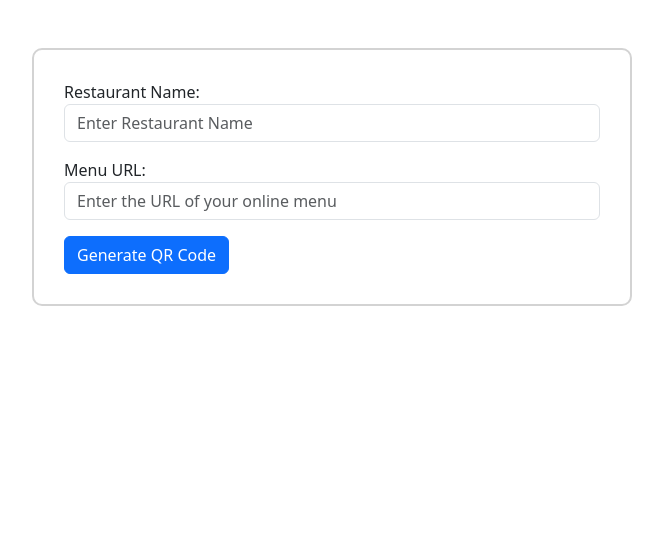
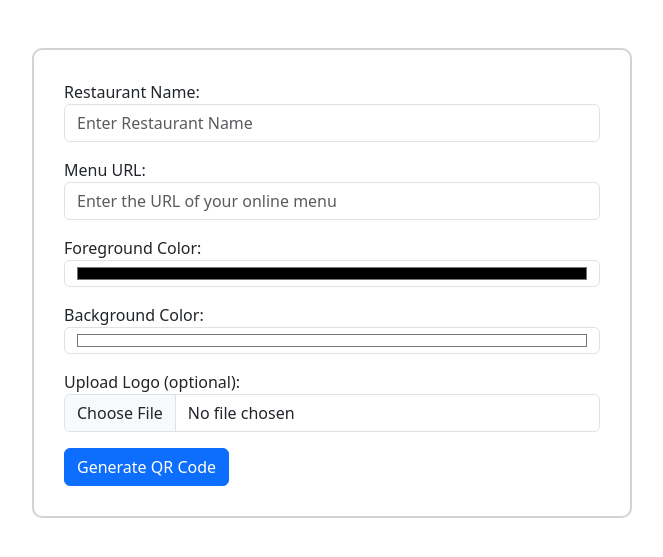
Before and after one commit to gnana-poojitha/django-qr-code-project, a Django app: page / in a window 1280 px wide. Shown: the part 56-613 px from the top of the page, without its empty margins (308-971 px from the left). Run offline with Django 5.2, Linux system fonts and the light colour scheme.

Commit message:
Added logo and custom colors to QR code

```diff
--- a/django_qr/forms.py
+++ b/django_qr/forms.py
@@ -2,21 +2,33 @@ from django import forms
 
 class QRCodeForm(forms.Form):
     restaurant_name = forms.CharField(
-
         max_length=50,
         label='Restaurant Name',
         widget=forms.TextInput(attrs={
             'class': 'form-control',
             'placeholder':'Enter Restaurant Name'
         })
-
-        )
+    )
     url = forms.URLField(
-
         max_length=200,
         label='Menu URL',
         widget=forms.URLInput(attrs={
             'class':'form-control',
             'placeholder':'Enter the URL of your online menu'
         })
-        )
+    )
+    fg_color = forms.CharField(
+        max_length=7,
+        label='Foreground Color',
+        widget=forms.TextInput(attrs={'type': 'color', 'class': 'form-control', 'value': '#000000'})
+    )
+    bg_color = forms.CharField(
+        max_length=7,
+        label='Background Color',
+        widget=forms.TextInput(attrs={'type': 'color', 'class': 'form-control', 'value': '#ffffff'})
+    )
+    logo = forms.ImageField(
+        label='Upload Logo (optional)',
+        required=False,
+        widget=forms.ClearableFileInput(attrs={'class': 'form-control'})
+    )
--- a/django_qr/settings.py
+++ b/django_qr/settings.py
@@ -38,7 +38,11 @@ INSTALLED_APPS = [
     "django.contrib.sessions",
     "django.contrib.messages",
     "django.contrib.staticfiles",
+
+    # your app
+    "django_qr",
 ]
+
 
 MIDDLEWARE = [
     "django.middleware.security.SecurityMiddleware",
--- a/django_qr/urls.py
+++ b/django_qr/urls.py
@@ -1,3 +1,4 @@
+
 """
 URL configuration for django_qr project.
 
--- a/django_qr/views.py
+++ b/django_qr/views.py
@@ -1,38 +1,62 @@
+
 from django.shortcuts import render
 from .forms import QRCodeForm
 import qrcode
+from PIL import Image
 import os
 from django.conf import settings
 
 def generate_qr_code(request):
     if request.method == 'POST':
-        form = QRCodeForm(request.POST)
+        form = QRCodeForm(request.POST, request.FILES)
         if form.is_valid():
-            res_name=form.cleaned_data['restaurant_name']
+            res_name = form.cleaned_data['restaurant_name']
             url = form.cleaned_data['url']
+            fg_color = form.cleaned_data['fg_color']
+            bg_color = form.cleaned_data['bg_color']
+            logo_file = form.cleaned_data.get('logo')
 
-            # Generate QR Code
-            qr = qrcode.make(url)
-            file_name= res_name.replace(" ","_").lower() +'_menu.png'
-            file_path=os.path.join(settings.MEDIA_ROOT,file_name) #media/gnana_restaurant_menu.png
-            qr=qr.resize((330,330))
-            qr.save(file_path)
+            # Create QR code
+            qr = qrcode.QRCode(
+                version=1,
+                error_correction=qrcode.constants.ERROR_CORRECT_H,
+                box_size=10,
+                border=4,
+            )
+            qr.add_data(url)
+            qr.make(fit=True)
 
+            img = qr.make_image(fill_color=fg_color, back_color=bg_color).convert('RGB')
 
-            #Create Image URL
-            qr_url=os.path.join(settings.MEDIA_URL, file_name)
+            # Add logo if provided
+            if logo_file:
+                logo = Image.open(logo_file)
+                # Resize logo
+                basewidth = 80
+                wpercent = (basewidth / float(logo.size[0]))
+                hsize = int((float(logo.size[1]) * float(wpercent)))
+                logo = logo.resize((basewidth, hsize), Image.LANCZOS)
 
+                # Calculate position
+                pos = ((img.size[0] - logo.size[0]) // 2, (img.size[1] - logo.size[1]) // 2)
+                img.paste(logo, pos, mask=logo if logo.mode=='RGBA' else None)
+
+            # Save QR code
+            file_name = res_name.replace(" ", "_").lower() + '_menu.png'
+            file_path = os.path.join(settings.MEDIA_ROOT, file_name)
+            img = img.resize((330, 330))
+            img.save(file_path)
+
+            qr_url = os.path.join(settings.MEDIA_URL, file_name)
 
             context = {
                 'res_name': res_name,
-                'qr_url':qr_url,
-                'file_name':file_name,
+                'qr_url': qr_url,
+                'file_name': file_name,
             }
-            return render(request, 'qr_result.html',context)
+            return render(request, 'qr_result.html', context)
 
     else:
         form = QRCodeForm()
-        context ={
-            'form':form,
-        }
-        return render(request,'generate_qr_code.html',context)
+
+    return render(request, 'generate_qr_code.html', {'form': form})
--- a/templates/generate_qr_code.html
+++ b/templates/generate_qr_code.html
@@ -4,37 +4,22 @@
     <meta charset="UTF-8">
     <meta name="viewport" content="width=device-width, initial-scale=1.0">
     <title>Generate QR Code for digital Restaurant Menu</title>
-
-    <!--  Bootstrap  CSS CDN-->
-    <link href="https://cdn.jsdelivr.net/npm/bootstrap@5.3.7/dist/css/bootstrap.min.css" rel="stylesheet" integrity="sha384-LN+7fdVzj6u52u30Kp6M/trliBMCMKTyK833zpbD+pXdCLuTusPj697FH4R/5mcr" crossorigin="anonymous">
-
-    <!-- Bootstrap JS CDN -->
-     <script src="https://cdn.jsdelivr.net/npm/bootstrap@5.3.7/dist/js/bootstrap.bundle.min.js" integrity="sha384-ndDqU0Gzau9qJ1lfW4pNLlhNTkCfHzAVBReH9diLvGRem5+R9g2FzA8ZGN954O5Q" crossorigin="anonymous"></script>
-
+    <link href="https://cdn.jsdelivr.net/npm/bootstrap@5.3.7/dist/css/bootstrap.min.css" rel="stylesheet">
+    <script src="https://cdn.jsdelivr.net/npm/bootstrap@5.3.7/dist/js/bootstrap.bundle.min.js"></script>
 </head>
 <body>
-
     <nav class="navbar navbar-expand-lg bg-body-tertiary">
         <div class="container">
             <a href="" class="navbar-brand">Generate QR Code</a>
         </div>
-
     </nav>
 
-
-    <!-- QR Code Form-->
-
     <div class="container mt-5" style="width: 600px; border: 2px solid #D3D3D3; padding: 30px; border-radius: 10px;">
-
-        <form action="{%  url 'generate_qr_code' %}" method="POST">
+        <form action="{% url 'generate_qr_code' %}" method="POST" enctype="multipart/form-data">
             {% csrf_token %}
-
             {{ form.as_p }}
-
             <button type="submit" class="btn btn-primary">Generate QR Code</button>
         </form>
-
     </div>
-
 </body>
 </html>
--- a/templates/qr_result.html
+++ b/templates/qr_result.html
@@ -1,3 +1,4 @@
+
 <!DOCTYPE html>
 <html lang="en">
 <head>
```
Also changed, not shown: django_qr/models.py (added, +16 -0 lines), requirements.txt (added, +7 -0 lines), django_qr/migrations/0001_initial.py (added), django_qr/migrations/__init__.py (added), gnana_restaurant_menu.png (deleted), mgp_menu.png (deleted), poojitha_menu.png (deleted), test_menu.png (deleted), test_qr.png (deleted). Lines whose indentation alone changed are shown as unchanged.
